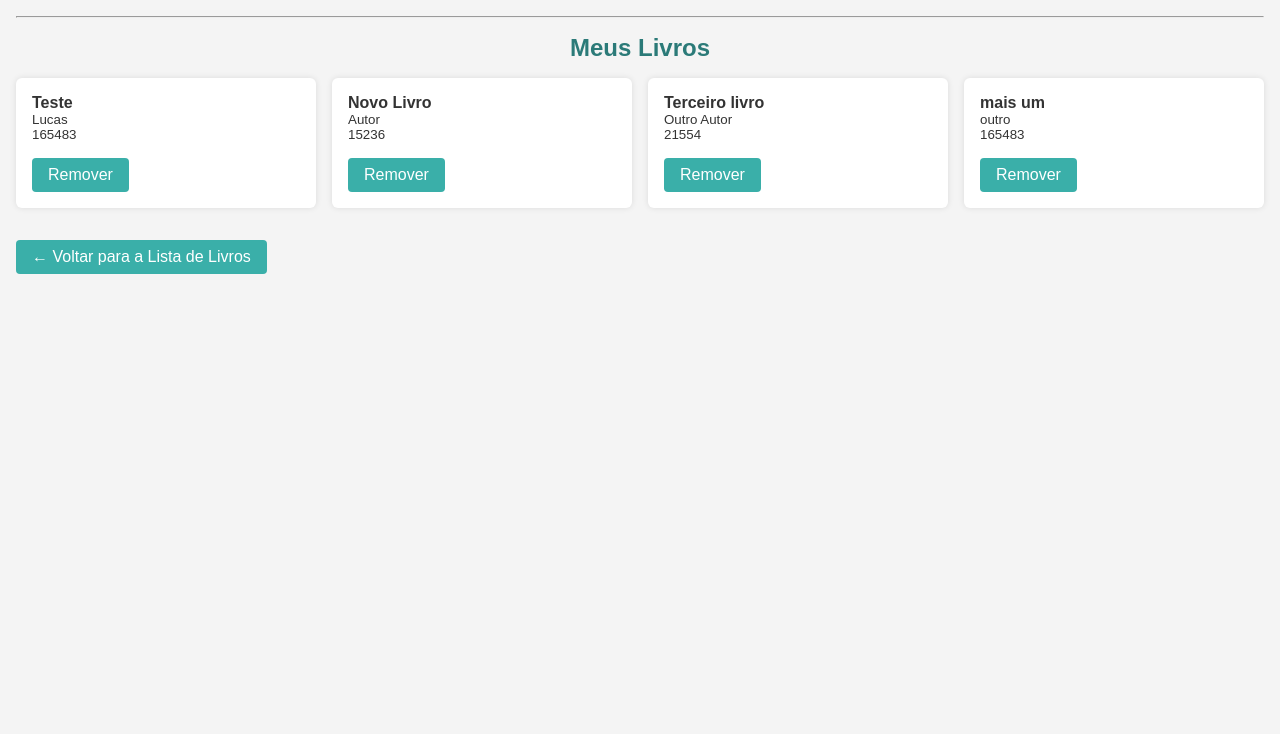
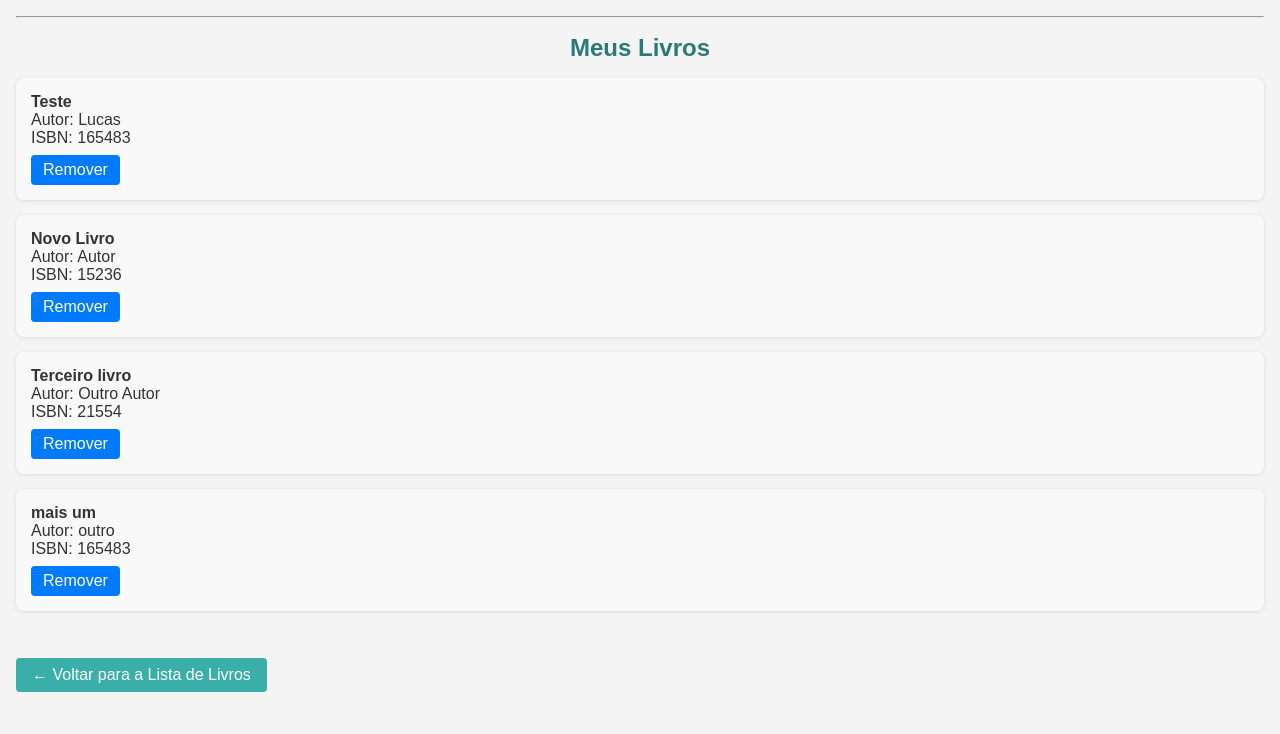
Before and after one commit to lucasrosa14/Biblioteca, a Django app: page /perfil/ in a window 1280 px wide. Shown: the part 66-800 px from the top of the page. Run offline with Django 5.2, Linux system fonts and the light colour scheme; a user stored in the database is signed in; data comes from the database, SQL or seed files in the repository; both versions use the stored data as it was after the commit.

Commit message:
Ajustar perfil e home para exibir listas

```diff
--- a/biblioteca/livros/static/livros/style.css
+++ b/biblioteca/livros/static/livros/style.css
@@ -112,3 +112,44 @@ form button {
     margin-top: 2rem;
     display: inline-block;
 }
+
+.livro-lista {
+  list-style: none;
+  padding: 0;
+}
+
+.livro-lista li {
+  background: #f9f9f9;
+  margin-bottom: 15px;
+  padding: 15px;
+  border-radius: 8px;
+  box-shadow: 0 1px 4px rgba(0, 0, 0, 0.1);
+}
+
+.livro-lista li .button {
+  margin-top: 8px;
+  display: inline-block;
+  color: #fff;
+  background: #007bff;
+  padding: 6px 12px;
+  border-radius: 4px;
+  text-decoration: none;
+}
+
+.livro-lista li .button:hover {
+  background: #0056b3;
+}
+
+.back-home {
+  margin-top: 20px;
+  display: inline-block;
+  color: #fff;
+  background: #6c757d;
+  padding: 6px 12px;
+  border-radius: 4px;
+  text-decoration: none;
+}
+
+.back-home:hover {
+  background: #5a6268;
+}
--- a/biblioteca/livros/templates/perfil.html
+++ b/biblioteca/livros/templates/perfil.html
@@ -2,17 +2,14 @@
 
 {% block content %}
   <h2>Meus Livros</h2>
-
   {% if books %}
-<ul class="grid">
+    <ul class="livro-lista">
       {% for book in books %}
-    <li class="card">
-      <strong>{{ book.title }}</strong>
-      <small>{{ book.author }}</small>
-      <small>{{ book.isbn }}</small>
-      <div class="card-actions">
+        <li>
+          <strong>{{ book.title }}</strong><br>
+          Autor: {{ book.author }}<br>
+          ISBN: {{ book.isbn }}<br>
           <a href="{% url 'remove_from_profile' book.id %}" class="button">Remover</a>
-      </div>
         </li>
       {% endfor %}
     </ul>
```
Also changed, not shown: biblioteca/livros/templates/home.html (+14 -10 lines), biblioteca/db.sqlite3. Lines whose indentation alone changed are shown as unchanged.
